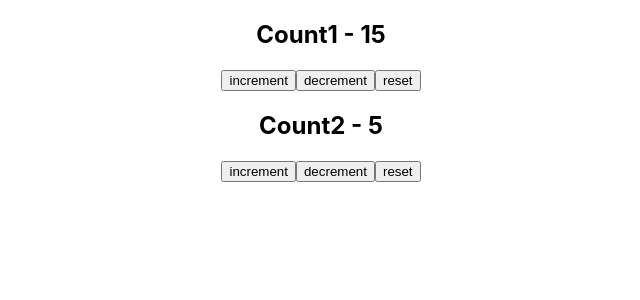
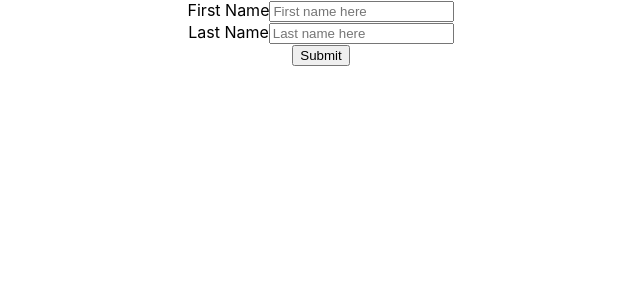
Before and after one commit to BenjaminJaume/Hooks-tutorial, a React (Create React App) app: page / in a window 1280 px wide. Shown: the top 300 px of the page, without its empty margins (319-959 px from the left). Built offline with nearby package versions, Linux system fonts and the light colour scheme.

Commit message:
Another custom hook

```diff
--- a/src/App.js
+++ b/src/App.js
@@ -1,13 +1,11 @@
 import React from "react";
 import "./App.css";
-import CounterOne from "./component-nineth/CounterOne";
-import CounterTwo from "./component-nineth/CounterTwo";
+import UserForm from "./component-tenth/UserForm";
 
 function App() {
   return (
     <div className="App">
-      <CounterOne />
-      <CounterTwo />
+      <UserForm />
     </div>
   );
 }
--- /dev/null
+++ b/src/component-tenth/Hooks/useInput.js
@@ -0,0 +1,21 @@
+import { useState } from "react";
+
+function useInput(initialValue, placeholder) {
+  const [value, setValue] = useState(initialValue);
+
+  const reset = () => {
+    setValue(initialValue);
+  };
+
+  const bind = {
+    value,
+    onChange: (event) => {
+      setValue(event.target.value);
+    },
+    placeholder,
+  };
+
+  return [value, bind, reset];
+}
+
+export default useInput;
--- /dev/null
+++ b/src/component-tenth/UserForm.js
@@ -0,0 +1,38 @@
+import React from "react";
+import useInput from "./Hooks/useInput";
+
+function UserForm() {
+  const [firstName, bindFirstName, resetFirstName] = useInput(
+    "",
+    "First name here"
+  );
+  const [lastName, bindLastName, resetLastName] = useInput(
+    "",
+    "Last name here"
+  );
+
+  const handleSubmit = (event) => {
+    event.preventDefault();
+    alert(`Hello ${firstName} ${lastName}`);
+    resetFirstName();
+    resetLastName();
+  };
+
+  return (
+    <div>
+      <form onSubmit={handleSubmit}>
+        <div>
+          <label htmlFor="firstName">First Name</label>
+          <input {...bindFirstName} />
+        </div>
+        <div>
+          <label htmlFor="lastName">Last Name</label>
+          <input type="text" name="lastName" id="lastName" {...bindLastName} />
+        </div>
+        <button type="submit">Submit</button>
+      </form>
+    </div>
+  );
+}
+
+export default UserForm;
```
